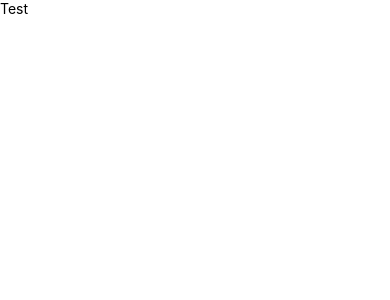
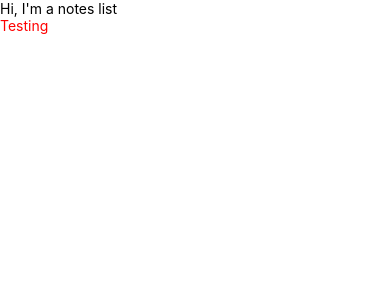
Before and after one commit to crisrojas/bearFrontendReact, a React Native app: screen / in a window 390 px wide. Shown: the top 300 px of the page. Built offline with nearby package versions, Linux system fonts and the light colour scheme.

Commit message:
Add UI colors constants

```diff
--- a/App.tsx
+++ b/App.tsx
@@ -2,11 +2,12 @@ import React from "react";
 import { StatusBar } from 'expo-status-bar';
 import { StyleSheet, Text, View } from 'react-native';
 import styled from 'styled-components/native';
+import NotesList from './components/notes-list/notes-list.tsx'
 
 export default function App() {
   return (
     <View>
-      <Text>Test</Text>
+      <NotesList/>
       <StatusBar style="auto" />
     </View>
   );
--- /dev/null
+++ b/UI/colors.tsx
@@ -0,0 +1,6 @@
+const Colors = {
+  primary: 'red',
+  secondary: '#000',
+}
+
+export default Colors
--- /dev/null
+++ b/components/notes-list/note.tsx
@@ -0,0 +1,16 @@
+import React from "react";
+import { Text, View } from 'react-native';
+import styled from "styled-components/native";
+import Colors from "../../UI/colors"
+
+const Note = () => {
+	return (
+		<View><CustomText>Testing</CustomText></View>
+	)
+}
+
+export default Note
+
+ const CustomText = styled.Text`
+ color: ${Colors.primary}
+`;
--- /dev/null
+++ b/components/notes-list/notes-list.tsx
@@ -0,0 +1,14 @@
+import React from "react";
+import { SafeAreaView, Text, View } from 'react-native';
+import styled from "styled-components";
+import Note from './note'
+
+const NotesList = () => {
+  return (
+	<SafeAreaView>
+	  <Text>Hi, I'm a notes list</Text>
+ 	 	<Note/>
+	</SafeAreaView>
+  )
+}
+export default NotesList;
```
